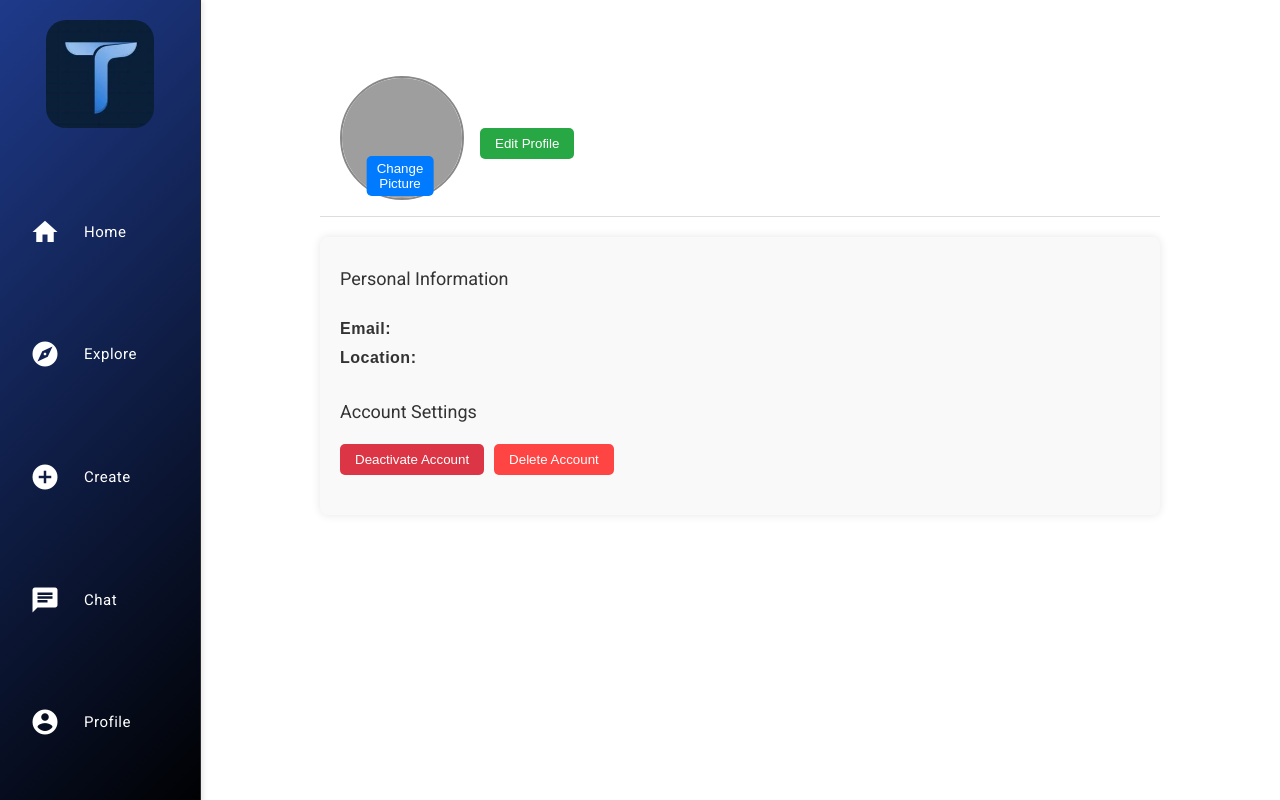
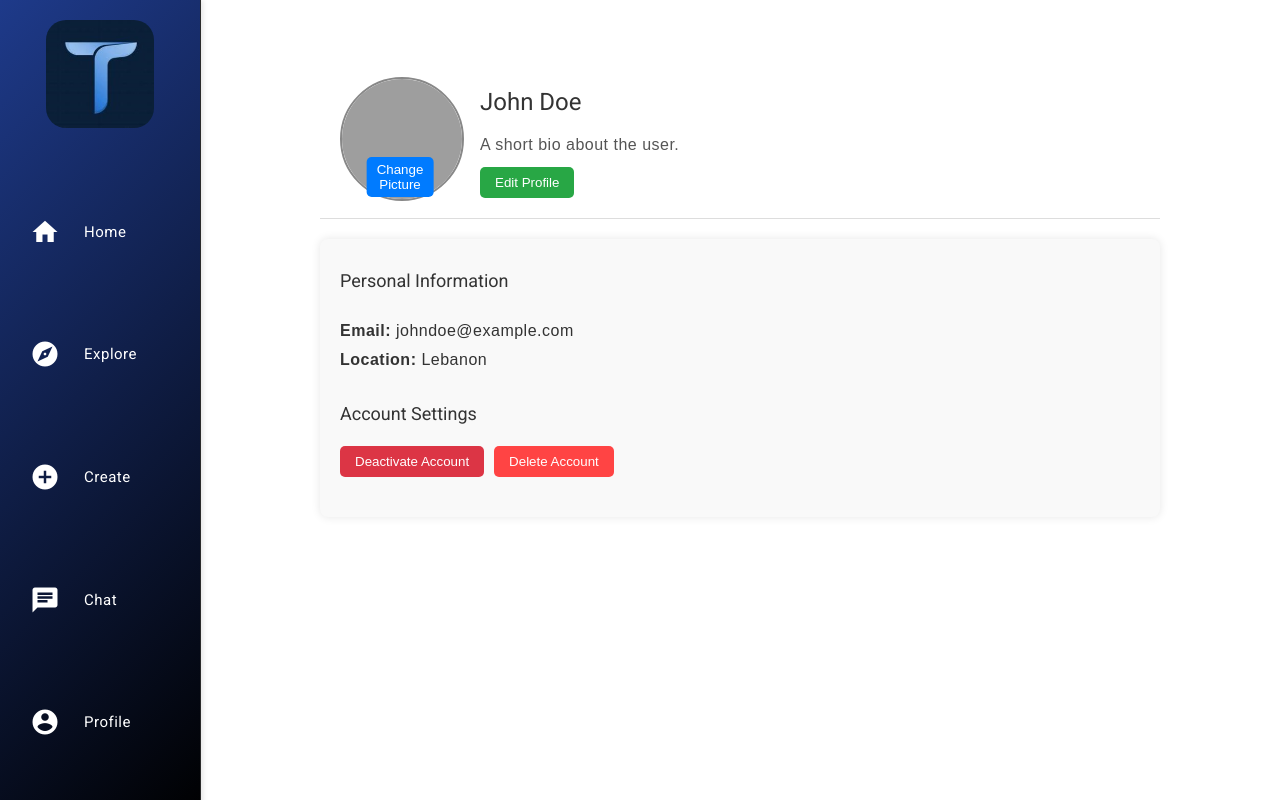
Before and after one commit to GProgrammer1/SocialMediaApp, an Angular app: page /profile in a window 1280 px wide. Built offline with nearby package versions, Linux system fonts and the light colour scheme; grey boxes are pictures that could not be loaded.

Commit message:
Update profile.component.ts

```diff
--- a/src/app/profile/profile.component.ts
+++ b/src/app/profile/profile.component.ts
@@ -10,4 +10,8 @@ import { NavbarComponent } from "../navbar/navbar.component";
 })
 export class ProfileComponent {
 
+  userName = 'John Doe';
+  userBio = 'A short bio about the user.';
+  userEmail = 'johndoe@example.com';
+  userLocation = 'Lebanon';
 }
```
